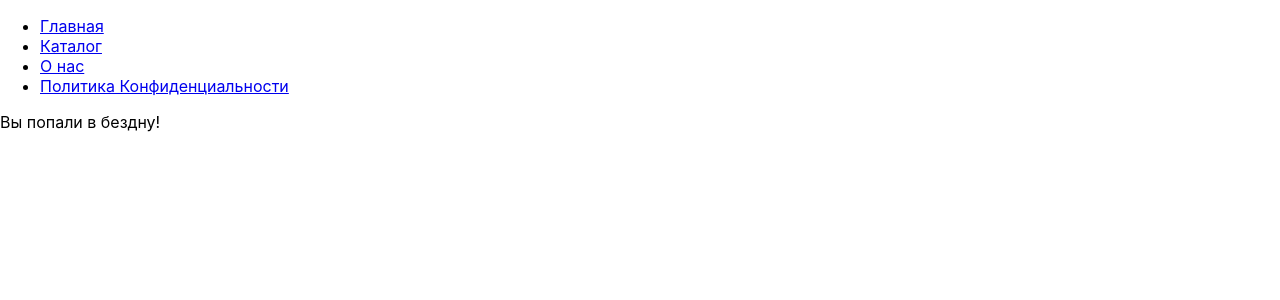
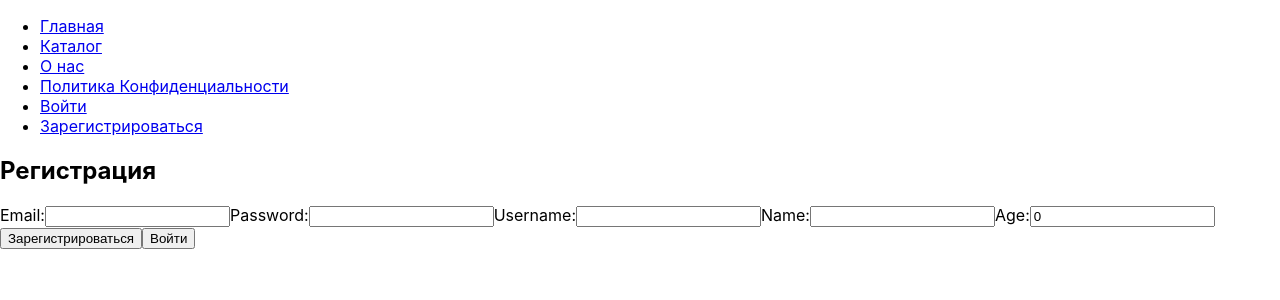
Before and after one commit to Kaxxa27/AutoParking-MERN, a React (Create React App) app in the folder client/: page /registration in a window 1280 px wide. Shown: the top 300 px of the page. Built offline with nearby package versions, Linux system fonts and the light colour scheme.

Commit message:
Added Login, Logout, Registration page.

```diff
--- a/client/src/components/AppRouter.jsx
+++ b/client/src/components/AppRouter.jsx
@@ -1,11 +1,13 @@
 import React from 'react';
-import { Route, Routes, Redirect } from 'react-router-dom';
+import { Route, Routes } from 'react-router-dom';
 import Home from '../pages/Home';
-// import Catalog from './components/Catalog';
 import About from '../pages/About';
 import PrivacyPolicy from '../pages/PrivacyPolicy';
 import Error from '../pages/Error';
 import Catalog from '../pages/Catalog';
+import Registration from './Registration';
+import Login from './Login';
+import Logout from './Logout';
 
 const AppRouter = () => {
   return (
@@ -14,6 +16,9 @@ const AppRouter = () => {
       <Route path="/about" element={<About />} />
       <Route path="/catalog" element={<Catalog />} />
       <Route path="/privacy-policy" element={<PrivacyPolicy />} />
+      <Route path="/registration" element={<Registration />} />
+      <Route path="/login" element={<Login />} />
+      <Route path="/logout" element={<Logout />} />
       <Route path="/error" element={<Error />} />
       <Route path="*" element={<Error/>} />
     </Routes>
--- a/client/src/components/Login.jsx
+++ b/client/src/components/Login.jsx
@@ -1,19 +1,26 @@
-import React, { useState } from 'react';
+import React, { useContext, useState } from 'react';
 import MainButton from './UI/button/MainButton';
 import $api from '../http/index';
+import AuthContext from '../context/authcontext';
+import { useNavigate } from 'react-router-dom';
 
-const Login = ({ onLogin }) => {
+const Login = () => {
+   const {setIsAuth} = useContext(AuthContext);
    const [email, setEmail] = useState('');
    const [password, setPassword] = useState('');
+   const navigate = useNavigate();
 
    const handleLogin = async (e) => {
+      e.preventDefault();
       try {
          const response = await $api.post('/auth/login', { email, password });
          const { token } = response.data;
 
          localStorage.setItem('token', token);
-         onLogin();
+         setIsAuth(true);
+         navigate('/');
       } catch (error) {
+         alert(`Введите корректные данные!\n${error.response.data.message}`)
          console.error('Error during login:', error);
       }
    };
--- /dev/null
+++ b/client/src/components/Logout.jsx
@@ -0,0 +1,20 @@
+import React, { useContext } from 'react';
+import AuthContext from '../context/authcontext';
+import { useNavigate } from 'react-router-dom';
+
+const Logout = () => {
+    const { setIsAuth } = useContext(AuthContext);
+    const navigate = useNavigate();
+
+    const handleLogout = () => {
+        localStorage.removeItem('token');
+        setIsAuth(false);
+        navigate('/', { replace: true }); // Заменяем текущую запись в истории
+    };
+
+    handleLogout();
+
+    return null;
+};
+
+export default Logout;
--- /dev/null
+++ b/client/src/components/Registration.jsx
@@ -0,0 +1,68 @@
+import React, { useContext, useState } from 'react';
+import { useNavigate } from 'react-router-dom';
+import AuthContext from '../context/authcontext';
+import $api from '../http/index';
+
+
+const Registration = () => {
+  const { setIsAuth} = useContext(AuthContext);
+  const navigate = useNavigate();
+  const [formData, setFormData] = useState({
+    email: '',
+    password: '',
+    username: '',
+    name: '',
+    age: 0,
+  });
+
+  const handleChange = (e) => {
+    const { name, value } = e.target;
+    setFormData({
+      ...formData,
+      [name]: value,
+    });
+  };
+
+  const handleSubmit = async (e) => {
+    e.preventDefault();
+
+    try {
+
+      await $api.post('/auth/register', formData);
+
+      setIsAuth(true);
+
+      navigate('/');
+    } catch (error) {
+      alert(`Введите корректные данные при регистрации!\n ${error.response.data.message}`);
+      console.error('Error in registration!', error.message);
+    }
+  };
+
+  return (
+    <div>
+      <h2>Регистрация</h2>
+      <form onSubmit={handleSubmit}>
+        <label>Email:</label>
+        <input type="email" name="email" value={formData.email} onChange={handleChange} required />
+
+        <label>Password:</label>
+        <input type="password" name="password" value={formData.password} onChange={handleChange} required />
+
+        <label>Username:</label>
+        <input type="text" name="username" value={formData.username} onChange={handleChange} required />
+
+        <label>Name:</label>
+        <input type="text" name="name" value={formData.name} onChange={handleChange} required />
+
+        <label>Age:</label>
+        <input type="number" name="age" value={formData.age} onChange={handleChange} required />
+
+        <button type="submit">Зарегистрироваться</button>
+        <button type="button" onClick={() => navigate('/login')}>Войти</button>
+      </form>
+    </div>
+  );
+};
+
+export default Registration;
--- a/client/src/components/UI/Navbar/Navbar.jsx
+++ b/client/src/components/UI/Navbar/Navbar.jsx
@@ -1,7 +1,9 @@
-import React from 'react';
+import React, { useContext } from 'react';
 import { Link } from 'react-router-dom';
+import AuthContext from '../../../context/authcontext';
 
 const Navbar = () => {
+  const {isAuth} = useContext(AuthContext);
   return (
     <nav>
       <ul>
@@ -9,6 +11,15 @@ const Navbar = () => {
         <li><Link to="/catalog">Каталог</Link></li>
         <li><Link to="/about">О нас</Link></li>
         <li><Link to="/privacy-policy">Политика Конфиденциальности</Link></li>
+        {!isAuth &&
+          <div>
+            <li><Link to="/login">Войти</Link></li>
+            <li><Link to="/registration">Зарегистрироваться</Link></li>
+          </div>
+        }
+        {isAuth &&
+          <li><Link to="/logout">Выйти</Link></li>
+        }
       </ul>
     </nav>
   );
```
